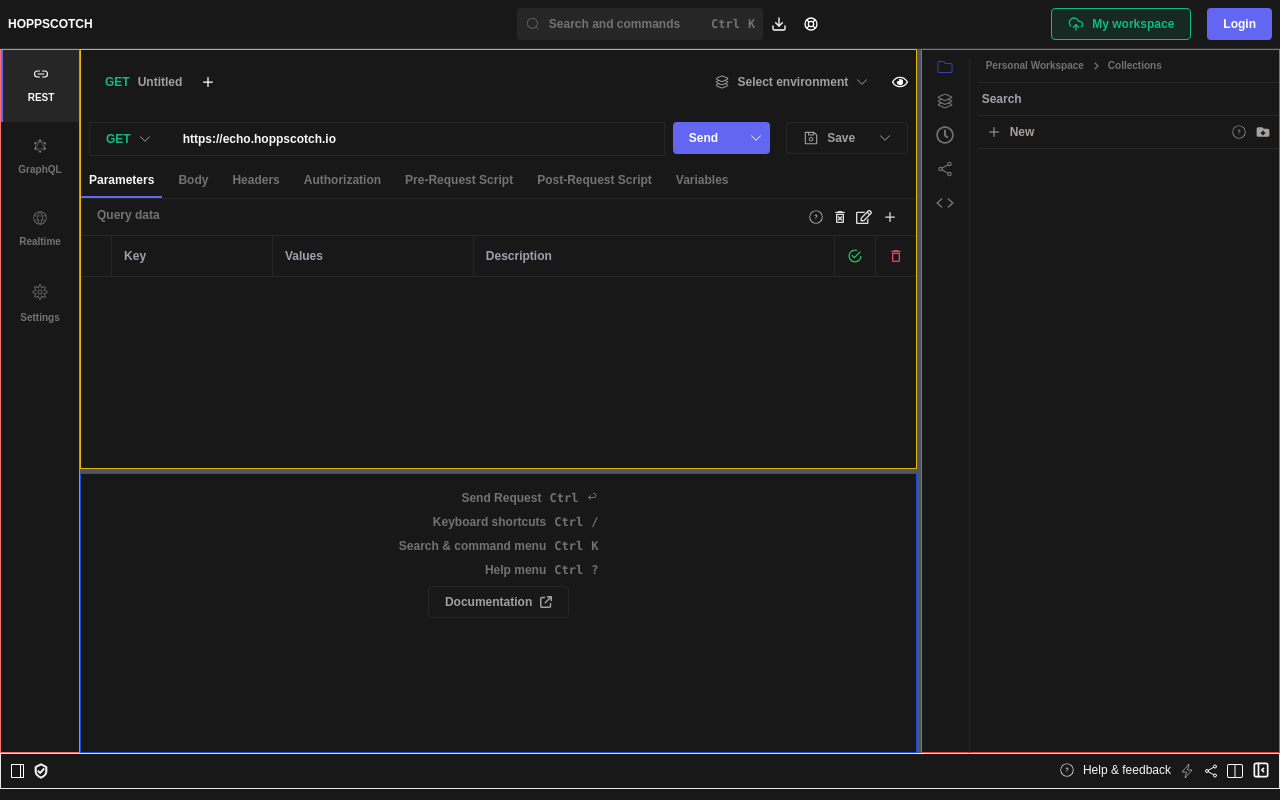
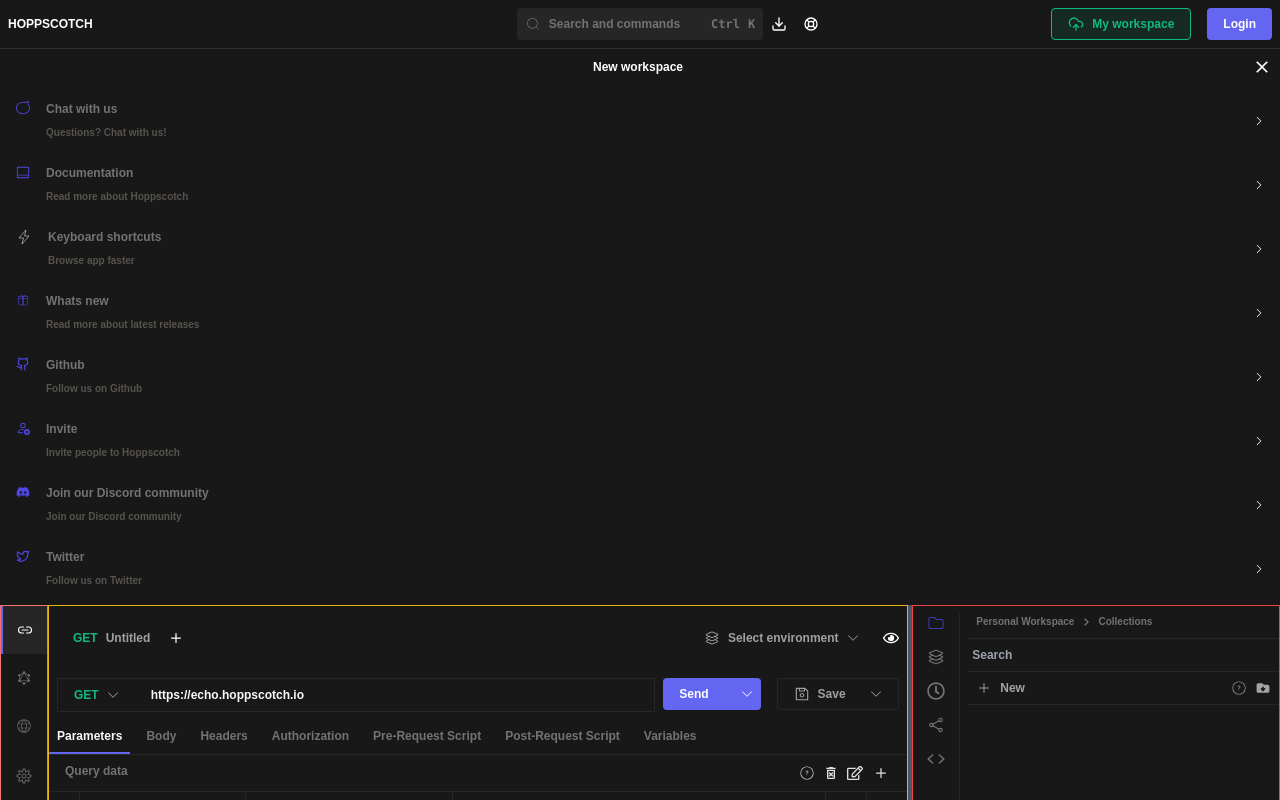
Before and after one commit to rsireesha-g/hoppscoth-clone, a React (Create React App) app: page / in a window 1280 px wide. Both pictures are taken after a click on the icon 811 px from the left and 24 px from the top of the page. Shown: the top 800 px of the page. Built offline with nearby package versions, Linux system fonts and the light colour scheme.

Commit message:
feat: support modal ui

```diff
--- /dev/null
+++ b/src/components/common/support.tsx
@@ -0,0 +1,95 @@
+import React from 'react'
+import { BsChat, BsChevronRight, BsPersonAdd } from 'react-icons/bs'
+import { FaDiscord } from 'react-icons/fa'
+import { LuGithub, LuTwitter } from 'react-icons/lu'
+import { MdOutlineClose } from 'react-icons/md'
+import shortcutKeyIcon from "../../assests/icons/shortcut.svg";
+import { VscBrowser } from 'react-icons/vsc'
+import { CiGift } from 'react-icons/ci'
+import { useSelector } from 'react-redux';
+import { AppDispatch, RootState } from '../../redux/store';
+import { ShortcutsSideBar } from './shortcutsSideBar';
+import { useDispatch } from 'react-redux';
+import { onShortCutsModalClick } from '../../redux/slices/statesSlice';
+import { Link } from 'react-router'
+
+type dataObj = {
+    label: string,
+    description: string,
+    icon: any,
+    onClick?: () => void,
+    url?: string
+}
+
+
+const Card = (item: dataObj) => {
+    return (
+        <div className="flex align-top justify-start gap-4 p-2 hover:bg-primaryLight rounded-md cursor-pointer" key={item?.label}>
+            <div className='text-accentDark'>{item?.icon}</div>
+            <div className="flex-grow flex align-middle justify-between items-center gap-2">
+                <div className='flex flex-col gap-2 flex-grow'>
+                    <p className="text-secondaryLight">{item?.label}</p>
+                    <p className="text-[10px] text-stone-600">{item?.description}</p>
+                </div>
+                <BsChevronRight size={10} />
+            </div>
+        </div>
+    )
+}
+
+export const Support = ({ handleClose }: any) => {
+    const isShortCutsModalOpen = useSelector((state: RootState) => state.statesStatus.isShortCutsModalOpen);
+    const dispatch = useDispatch<AppDispatch>();
+
+    const data: Array<dataObj> = [
+        { label: 'Chat with us', description: 'Questions? Chat with us!', icon: <BsChat size={14} className='rotate-180' />, onClick: () => ('') },
+        { label: 'Documentation', description: 'Read more about Hoppscotch', icon: <VscBrowser size={14} className='rotate-180' />, url: 'https://docs.hoppscotch.io/' },
+        { label: 'Keyboard shortcuts', description: 'Browse app faster', icon: <img src={shortcutKeyIcon} alt='interceptor' className='w-4 h-4 cursor-pointer' />, onClick: () => dispatch(onShortCutsModalClick(true)) },
+        {
+            label: 'Whats new', description: 'Read more about latest releases', icon: <CiGift size={14} />, url: 'https://docs.hoppscotch.io / documentation / changelog'
+        },
+        {
+            label: 'Github', description: 'Follow us on Github', icon: <LuGithub size={14} />, url: 'https://hoppscotch.io / github'
+        },
+        { label: 'Invite', description: 'Invite people to Hoppscotch', icon: <BsPersonAdd size={14} />, onClick: () => ('') },
+        {
+            label: 'Join our Discord community', description: 'Join our Discord community', icon: <FaDiscord size={14} />, url: 'https://hoppscotch.io / discord'
+        },
+        {
+            label: 'Twitter', description: 'Follow us on Twitter', icon: <LuTwitter size={14} />, url: 'https://hoppscotch.io / twitter'
+        }
+    ];
+    return (
+        <>
+            <div className="modal">
+                <div className="innerModal top-12 left-[35%]" >
+                    <div className="flex items-center justify-between p-2 ">
+                        <h3 className="ml-4 heading text-center flex-grow">New workspace</h3>
+                        <MdOutlineClose
+                            size={20}
+                            onClick={handleClose}
+                            className='cursor-pointer' />
+                    </div>
+                    <div className="flex flex-col gap-2 p-2">
+                        {data?.map((item: dataObj) => (
+                            item?.url ?
+                                <Link to={item?.url} target='_blank'>
+                                    <Card {...item} />
+                                </Link>
+                                :
+                                <div onClick={() => {
+                                    item?.onClick?.();
+                                    handleClose();
+                                }}
+                                    className='w-full'>
+                                    <Card {...item} />
+                                </div>
+                        ))}
+                    </div>
+
+                </div>
+            </div>
+            {isShortCutsModalOpen && <ShortcutsSideBar />}
+        </>
+    )
+}
--- a/src/components/header.tsx
+++ b/src/components/header.tsx
@@ -21,10 +21,12 @@
 import { BsPerson, BsPersonAdd } from 'react-icons/bs';
 import emptyImage from "../assests/images/workspace.png"
 import { CreateWorkspace } from './common/createWorkspace';
+import { Support } from './common/support';
 
 export const Header = () => {
     const dispatch = useDispatch<AppDispatch>();
     const [createNewWorkspace, setCreateNewWorkspace] = useState(false);
+    const [isSupportModalOpen, setIsSupportModalOpen] = useState(false);
     const { isLoggedIn, isLoginModalOpen, isSearchModalOpen, email } = useSelector(
         (state: RootState) => state.statesStatus
     );
@@ -83,7 +85,7 @@
                             position='header'
                         />
                         <Tooltip text='Options' position='bottom'>
-                            <HiOutlineSupport className='w-4 h-4' />
+                            <HiOutlineSupport className='w-4 h-4' onClick={() => setIsSupportModalOpen(true)} />
                         </Tooltip>
                     </div>
                     {!isLoggedIn ?
@@ -151,6 +153,7 @@
             {isSearchModalOpen && <SearchComponent />}
             {isLoginModalOpen ? !isLoggedIn && <Login /> : ''}
             {createNewWorkspace && <CreateWorkspace handleClose={() => setCreateNewWorkspace(false)} />}
+            {isSupportModalOpen && <Support handleClose={() => setIsSupportModalOpen(false)} />}
         </>
     )
 }
--- a/src/components/layout.tsx
+++ b/src/components/layout.tsx
@@ -44,16 +44,15 @@
                         </div>
                     </Panel>
 
-                    {!isRightSideBarCollapsed && (
-                        <PanelResizeHandle className="w-1 bg-gray-600 hover:bg-gray-500 cursor-col-resize" />
-                    )}
 
-                    {!isRightSideBarCollapsed &&
-
-                        <Panel defaultSize={30} minSize={20}>
-                            {page === 'home' && <RestPageSideBar />}
-                            {page === 'graphql' && 'home'}
-                        </Panel>
+                    {!isRightSideBarCollapsed && (page === "home" || page === 'graphql') &&
+                        <>
+                            <PanelResizeHandle className="w-1 bg-gray-600 hover:bg-gray-500 cursor-col-resize" />
+                            <Panel defaultSize={30} minSize={20}>
+                                {page === 'home' && <RestPageSideBar />}
+                                {page === 'graphql' && 'home'}
+                            </Panel>
+                        </>
                     }
                 </PanelGroup>
             </div>
--- a/src/components/sideBar.tsx
+++ b/src/components/sideBar.tsx
@@ -14,7 +14,7 @@
 
     return (
         <div
-            className={`${isCollapse ? 'w-12' : 'w-20'}
+            className={`${!isCollapse ? 'w-12' : 'w-20'}
         border border-red-400
         flex flex-col text-[10px]
         `}>
@@ -24,7 +24,7 @@
              cursor-pointer items-center p-4 hover:bg-primaryDark hover:text-secondaryDark text-secondaryLight flex gap-2 flex-col
             `}>
 
-                {isCollapse ?
+                {!isCollapse ?
                     <Tooltip position='side-right' text='Rest'>
                         <IoLinkOutline size={16} />
                     </Tooltip>
@@ -43,7 +43,7 @@
              cursor-pointer items-center p-4 hover:bg-primaryDark hover:text-secondaryDark text-secondaryLight flex gap-2 flex-col
             `}>
 
-                {isCollapse ?
+                {!isCollapse ?
                     <Tooltip position='side-right' text='GraphQL'>
                         <BiLogoGraphql className='w-4 h-4' />
                     </Tooltip>
@@ -62,7 +62,7 @@
             ${page === 'realtime' && 'border-l-2 border-accent !text-secondaryDark !bg-primaryDark'}
              cursor-pointer items-center p-4 hover:bg-primaryDark hover:text-secondaryDark text-secondaryLight flex gap-2 flex-col
             `}>
-                {isCollapse ?
+                {!isCollapse ?
                     <Tooltip position='side-right' text='Realtime'>
                         <CiGlobe className='w-4 h-4' />
                     </Tooltip>
@@ -79,7 +79,7 @@
             ${page === 'settings' && 'border-l-2 border-accent !text-secondaryDark !bg-primaryDark'}
              cursor-pointer items-center p-4 hover:bg-primaryDark hover:text-secondaryDark text-secondaryLight flex gap-2 flex-col
             `}>
-                {isCollapse ?
+                {!isCollapse ?
                     <Tooltip position='side-right' text='Settings'>
                         <CiSettings className='w-5 h-5' />
                     </Tooltip>
```
